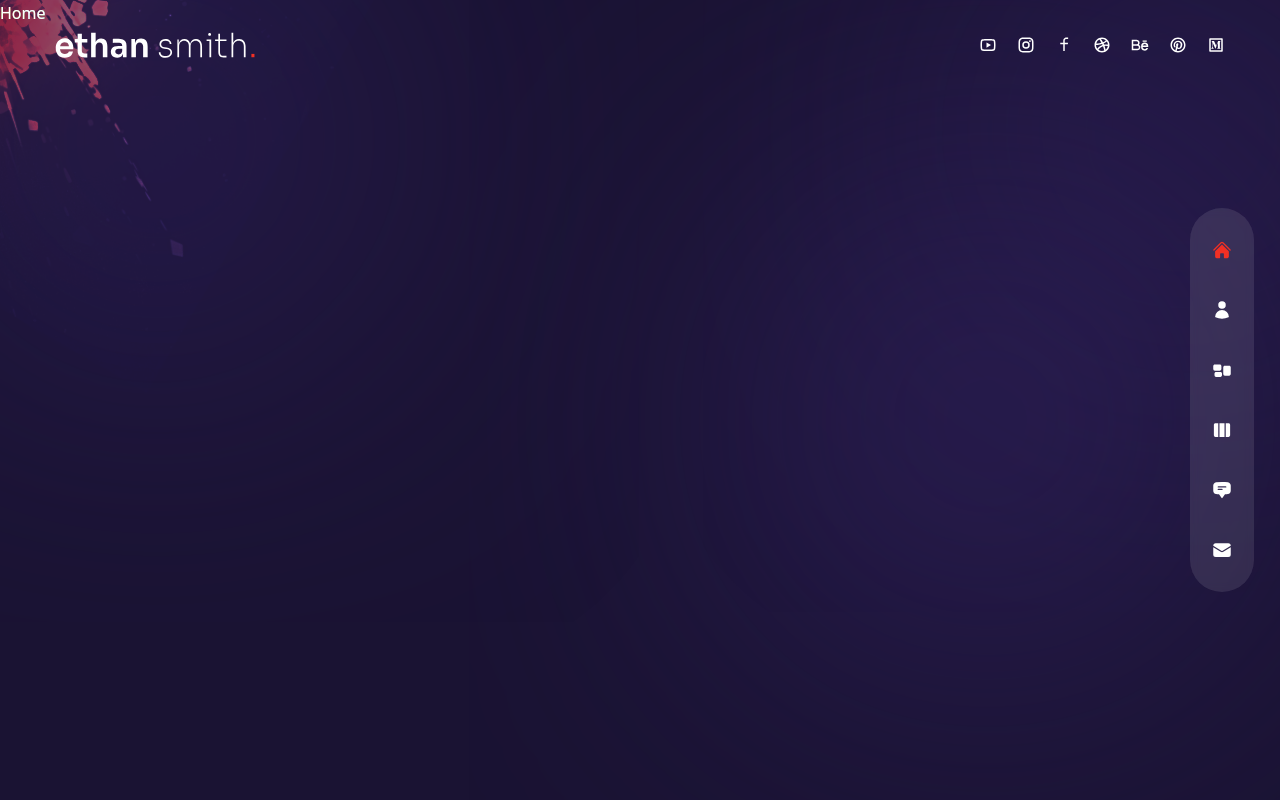
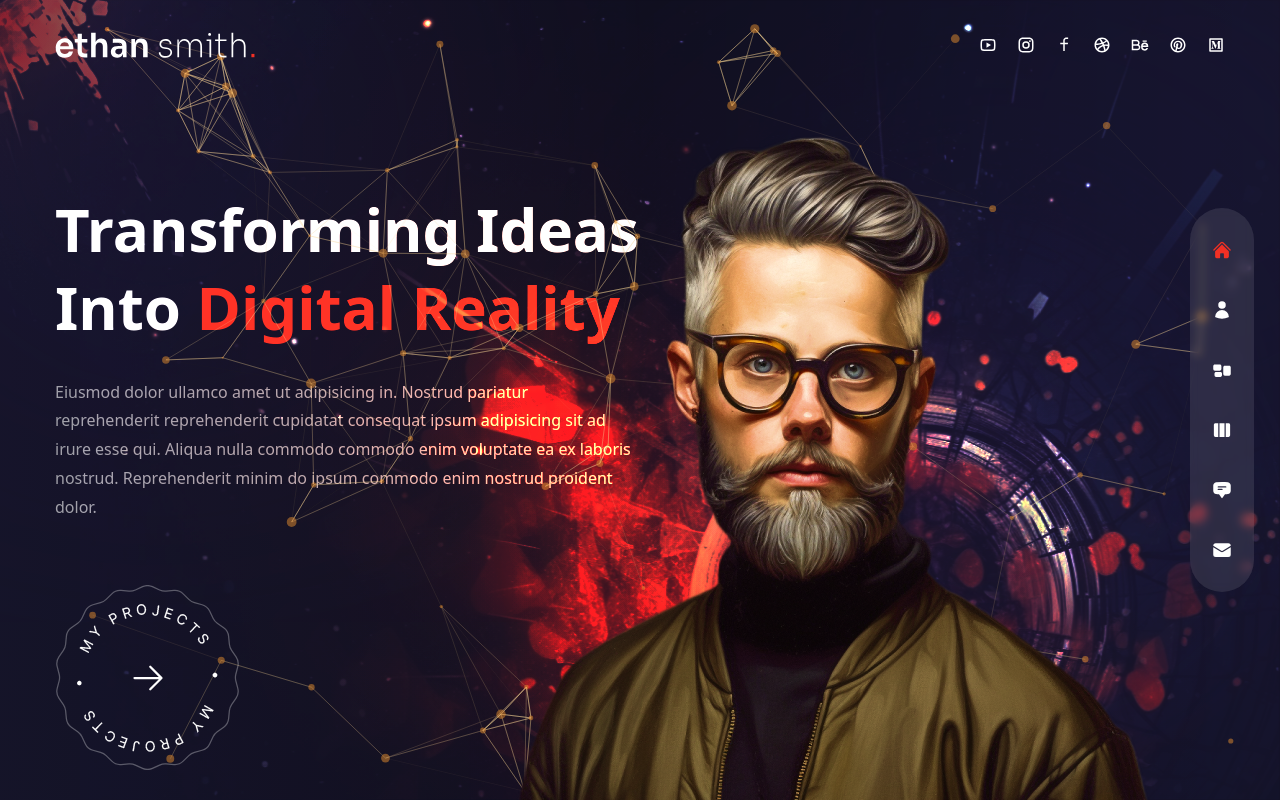
Before and after one commit to lucasfloza/website-portifolio-dev, a Next.js app: page / in a window 1280 px wide. Built offline with nearby package versions, Linux system fonts and the light colour scheme.

Commit message:
implementing index page file

```diff
--- a/pages/index.js
+++ b/pages/index.js
@@ -1,5 +1,84 @@
+//next image
+
+// components
+import ParticlesContainer from "../components/ParticlesContainer";
+import ProjectsBtn from "../components/ProjectsBtn";
+import Avatar from "../components/Avatar";
+
+//framer motion
+import { motion } from "framer-motion";
+
+//variants
+import { fadeIn } from "../variants";
+
 const Home = () => {
-  return <div>Home</div>;
+  return (
+    <div className="bg-primary/60 h-full">
+      {/*text*/}
+      <div className="w-full h-full bg-gradient-to-r from-primary/10 via-black/30 to-black/10">
+        <div className="text-center flex flex-col justify-center xl:pt-40 xl:text-left h-full container mx-auto">
+          {/*title*/}
+          <motion.h1
+            variants={fadeIn("down", 0.2)}
+            initial="hidden"
+            animate="show"
+            exit="hidden"
+            className="h1"
+          >
+            Transforming Ideas <br /> Into{" "}
+            <span className="text-accent">Digital Reality</span>
+          </motion.h1>
+          {/*subtitle*/}
+          <motion.p
+            variants={fadeIn("down", 0.3)}
+            initial="hidden"
+            animate="show"
+            exit="hidden"
+            className="max-w-sm xl:max-w-xl mx-auto xl:mx-0 mb-10 xl:mb-16"
+          >
+            Eiusmod dolor ullamco amet ut adipisicing in. Nostrud pariatur
+            reprehenderit reprehenderit cupidatat consequat ipsum adipisicing
+            sit ad irure esse qui. Aliqua nulla commodo commodo enim voluptate
+            ea ex laboris nostrud. Reprehenderit minim do ipsum commodo enim
+            nostrud proident dolor.
+          </motion.p>
+          {/* btn */}
+          <div className="flex justify-center xl:hidden relative">
+            <ProjectsBtn />
+          </div>
+          <motion.div
+            variants={fadeIn("down", 0.4)}
+            initial="hidden"
+            animate="show"
+            exit="hidden"
+            className="hidden xl:flex"
+          >
+            <ProjectsBtn />
+          </motion.div>
+        </div>
+      </div>
+      {/*image*/}
+      <div className="w-[1200px] h-full absolute right-0 bottom-0">
+        {/* bg img */}
+        <div className="bg-none xl:bg-explosion xl:bg-cover xl:bg-right xl:bg-no-repeat w-full h-full absolute mix-blend-color-dodge translate-z-0" />
+
+        {/*Particles*/}
+        <ParticlesContainer />
+        {/*avatar img*/}
+        <motion.div
+          variants={fadeIn("up", 0.5)}
+          initial="hidden"
+          animate="show"
+          exit="hidden"
+          transition={{ duration: 1, ease: "easeInOut" }}
+          className="w-full h-full max-w-[737px] max-h-[678px] absolute -bottom-32
+          lg:bottom-0 lg:right-[8%]"
+        >
+          <Avatar />
+        </motion.div>
+      </div>
+    </div>
+  );
 };
 
 export default Home;
```
